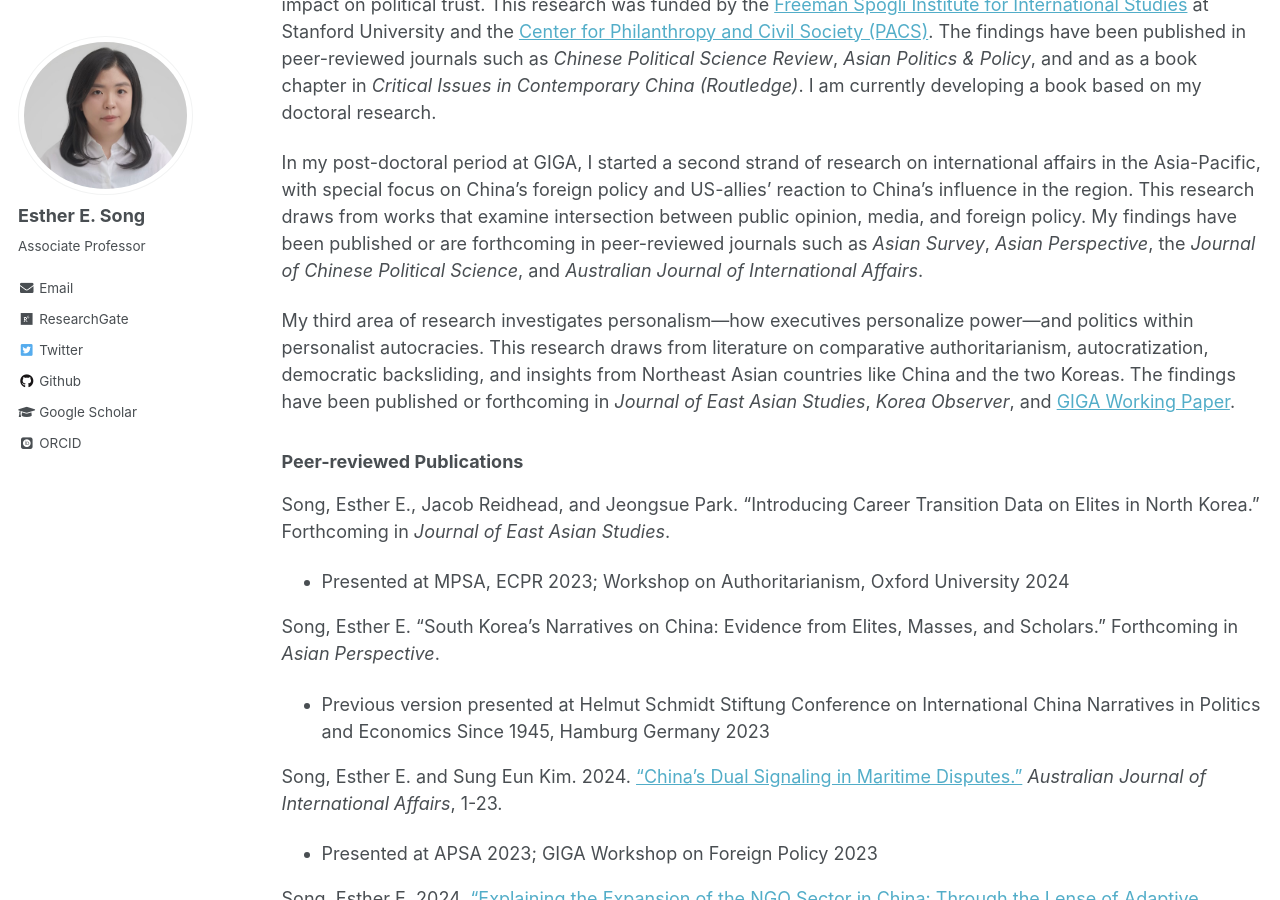
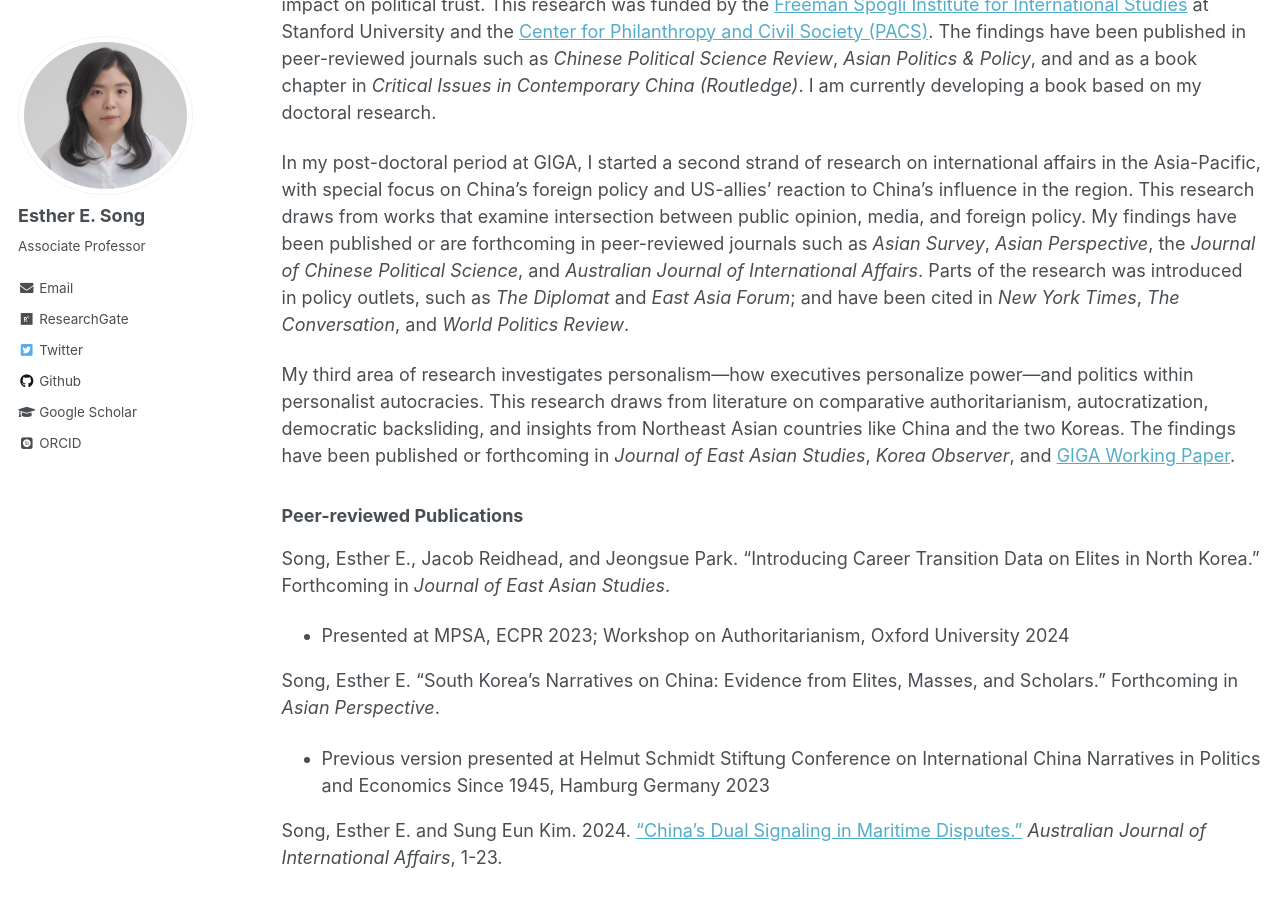
Before and after one commit to ehsong/ehsong.github.io, a Jekyll site: the page built from _pages/research.md, in a window 1280 px wide and 900 px high, scrolled down 494 px. Built offline with Jekyll 4.4.1, drawn with Linux system fonts in a browser that asks for light colours; some web fonts are replaced.

Commit message:
Update research.md

```diff
--- a/_pages/research.md
+++ b/_pages/research.md
@@ -10,7 +10,7 @@
 
 During my doctoral studies at Stanford, I investigated NGO-state relations in China, focusing on the evolution of civil society and NGO policies and its effect on political trust. This research led me to undertake Mandarin Chinese language training at [Tsinghua University](https://www.tsinghua.edu.cn/en/) (2014, 2015), conduct fieldwork in Beijing, Shanghai, and Wuhan (2015-2018), where I interviewed grassroots NGOs and neighborhood-level government institutions. My project also led to a pre-doctoral fellowship at the [School of Development and Public Policy at Fudan University](https://www.fudan.edu.cn/en/2019/0514/c295a96700/page.psp) (2017-2018). There, I conducted an original survey on citizen perceptions of social services outsourced to NGOs and their impact on political trust. This research was funded by the [Freeman Spogli Institute for International Studies](https://fsi.stanford.edu/) at Stanford University and the [Center for Philanthropy and Civil Society (PACS)](https://pacscenter.stanford.edu/). The findings have been published in peer-reviewed journals such as *Chinese Political Science Review*, *Asian Politics & Policy*, and and as a book chapter in *Critical Issues in Contemporary China (Routledge)*. I am currently developing a book based on my doctoral research.
 
-In my post-doctoral period at GIGA, I started a second strand of research on international affairs in the Asia-Pacific, with special focus on China's foreign policy and US-allies' reaction to China's influence in the region. This research draws from works that examine intersection between public opinion, media, and foreign policy. My findings have been published or are forthcoming in peer-reviewed journals such as *Asian Survey*, *Asian Perspective*, the *Journal of Chinese Political Science*, and *Australian Journal of International Affairs*.
+In my post-doctoral period at GIGA, I started a second strand of research on international affairs in the Asia-Pacific, with special focus on China's foreign policy and US-allies' reaction to China's influence in the region. This research draws from works that examine intersection between public opinion, media, and foreign policy. My findings have been published or are forthcoming in peer-reviewed journals such as *Asian Survey*, *Asian Perspective*, the *Journal of Chinese Political Science*, and *Australian Journal of International Affairs*. Parts of the research was introduced in policy outlets, such as *The Diplomat* and *East Asia Forum*; and have been cited in *New York Times*, *The Conversation*, and *World Politics Review*.
 
 My third area of research investigates personalism—how executives personalize power—and politics within personalist autocracies. This research draws from literature on comparative authoritarianism, autocratization, democratic backsliding, and insights from Northeast Asian countries like China and the two Koreas. The findings have been published or forthcoming in *Journal of East Asian Studies*, *Korea Observer*, and [GIGA Working Paper](https://www.giga-hamburg.de/en/publications/giga-working-papers/personnel-institutions-power-revisiting-concept-of-executive-personalisation).
 
```
